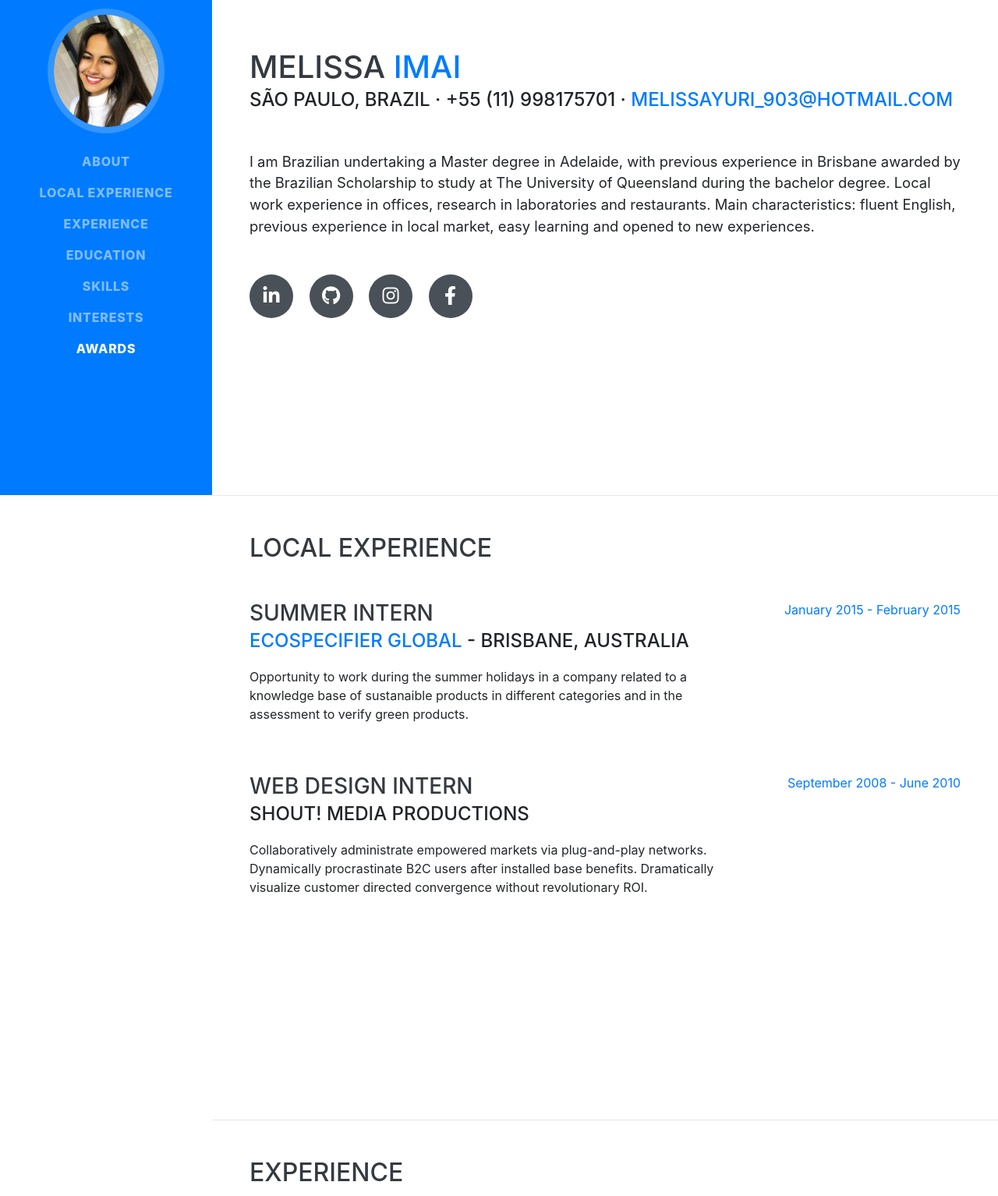
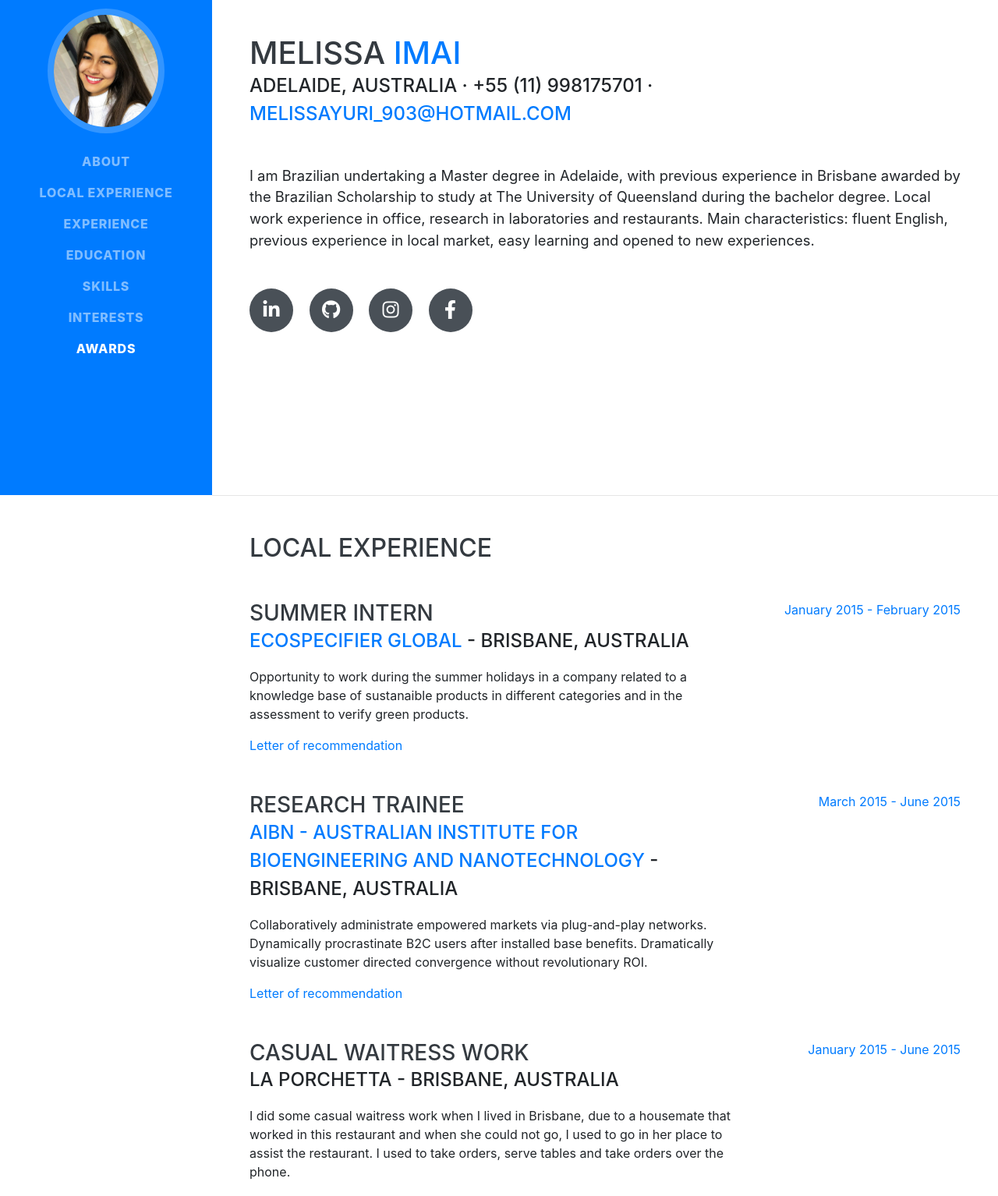
Before and after one commit to melissaimai/melissaimai.github.io, a website with bundled scripts: page index.html in a window 1280 px wide. Shown: the part 165-1699 px from the top of the page at 78% size. Built offline with nearby package versions, Linux system fonts and the light colour scheme; a web font is replaced by a local one.

Commit message:
experiencia local adicionada

```diff
--- a/index.html
+++ b/index.html
@@ -69,10 +69,10 @@
         <h1 class="mb-0">Melissa
           <span class="text-primary">Imai</span>
         </h1>
-        <div class="subheading mb-5">São Paulo, Brazil · +55 (11) 998175701 ·
+        <div class="subheading mb-5">Adelaide, Australia · +55 (11) 998175701 ·
           <a href="mailto:name@email.com">melissayuri_903@hotmail.com</a>
         </div>
-        <p class="lead mb-5">I am Brazilian undertaking a Master degree in Adelaide, with previous experience in Brisbane awarded by the Brazilian Scholarship to study at The University of Queensland during the bachelor degree. Local work experience in offices, research in laboratories and restaurants. Main characteristics: fluent English, previous experience in local market, easy learning and opened to new experiences. </p>
+        <p class="lead mb-5">I am Brazilian undertaking a Master degree in Adelaide, with previous experience in Brisbane awarded by the Brazilian Scholarship to study at The University of Queensland during the bachelor degree. Local work experience in office, research in laboratories and restaurants. Main characteristics: fluent English, previous experience in local market, easy learning and opened to new experiences. </p>
         <div class="social-icons">
           <a href="https://www.linkedin.com/in/melissaimai/">
             <i class="fab fa-linkedin-in"></i>
@@ -100,22 +100,40 @@
             <h3 class="mb-0">Summer Intern</h3>
             <div class="subheading mb-3"><a href="http://www.ecospecifier.com.au/" target="_blank">Ecospecifier Global</a> - Brisbane, Australia</div>
             <p>Opportunity to work during the summer holidays in a company related to a knowledge base of sustanaible products in different categories and in the assessment to verify green products.</p>
-          </div>
+			<div><a href="doc/Ecospecifier.pdf" target="_blank">Letter of recommendation</a></div>
+		  </div>
           <div class="resume-date text-md-right">
             <span class="text-primary">January 2015 - February 2015</span>
           </div>
         </div>
 
+	  <div class="resume-item d-flex flex-column flex-md-row justify-content-between mb-5">
+          <div class="resume-content">
+            <h3 class="mb-0">Research Trainee</h3>
+            <div class="subheading mb-3"><a href="https://aibn.uq.edu.au/" target="_blank">AIBN - Australian Institute for Bioengineering and Nanotechnology</a> - Brisbane, Australia</div>
+            <p>Collaboratively administrate empowered markets via plug-and-play networks. Dynamically procrastinate B2C users after installed base benefits. Dramatically visualize customer directed convergence without revolutionary ROI.</p>
+          	<div><a href="doc/AIBN.pdf" target="_blank">Letter of recommendation</a></div>
+		  </div>
+          <div class="resume-date text-md-right">
+            <span class="text-primary">March 2015 - June 2015</span>
+          </div>
+      </div>
+
 	  <div class="resume-item d-flex flex-column flex-md-row justify-content-between">
           <div class="resume-content">
-            <h3 class="mb-0">Web Design Intern</h3>
-            <div class="subheading mb-3">Shout! Media Productions</div>
-            <p>Collaboratively administrate empowered markets via plug-and-play networks. Dynamically procrastinate B2C users after installed base benefits. Dramatically visualize customer directed convergence without revolutionary ROI.</p>
-          </div>
+            <h3 class="mb-0">Casual waitress work</h3>
+            <div class="subheading mb-3">La porchetta</a> - Brisbane, Australia</div>
+            <p>I did some casual waitress work when I lived in Brisbane, due to a housemate that worked in this restaurant and when she could not go, I used to go in her place to assist the restaurant. I used to take orders, serve tables and take orders over the phone.</p>
+		  </div>
           <div class="resume-date text-md-right">
-            <span class="text-primary">September 2008 - June 2010</span>
+            <span class="text-primary">January 2015 - June 2015</span>
           </div>
       </div>
+
+
+
+
+
 
 	  </div>
     </section>
```
Also changed, not shown: 2 other files.
